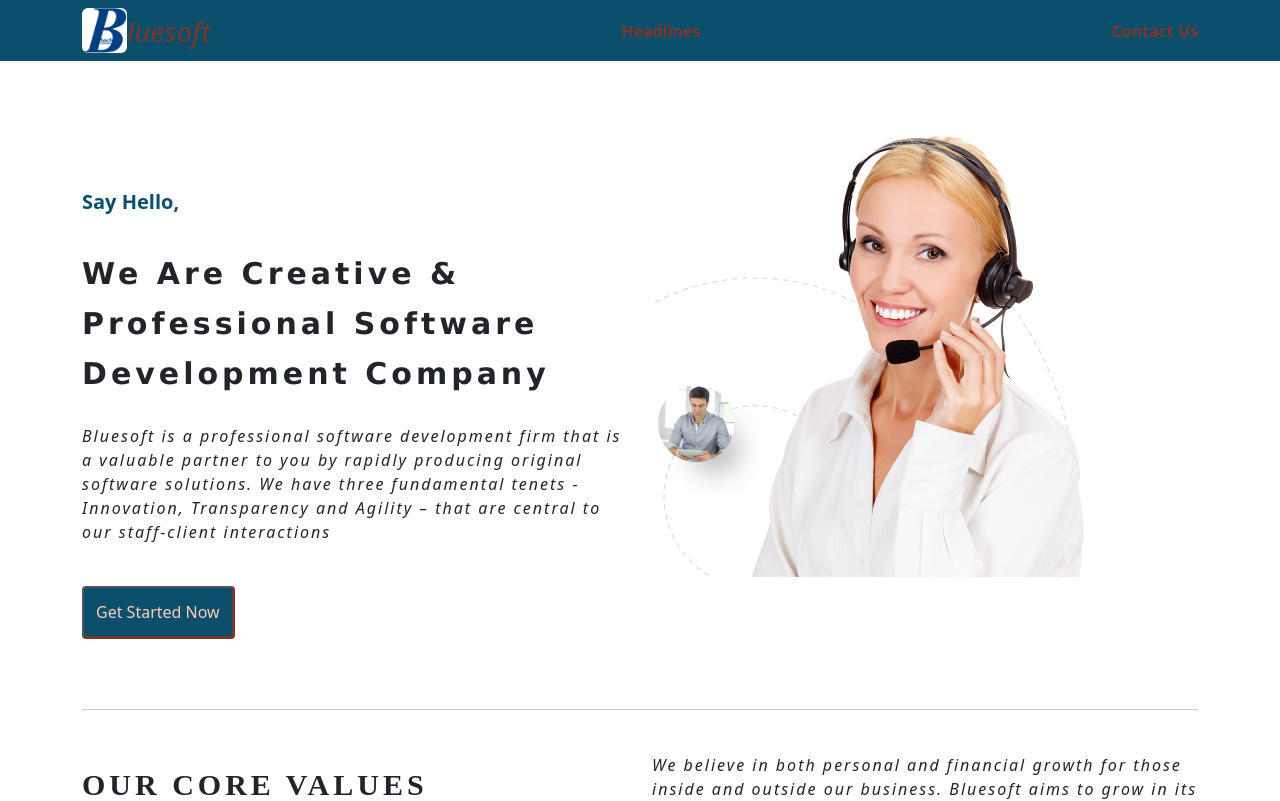
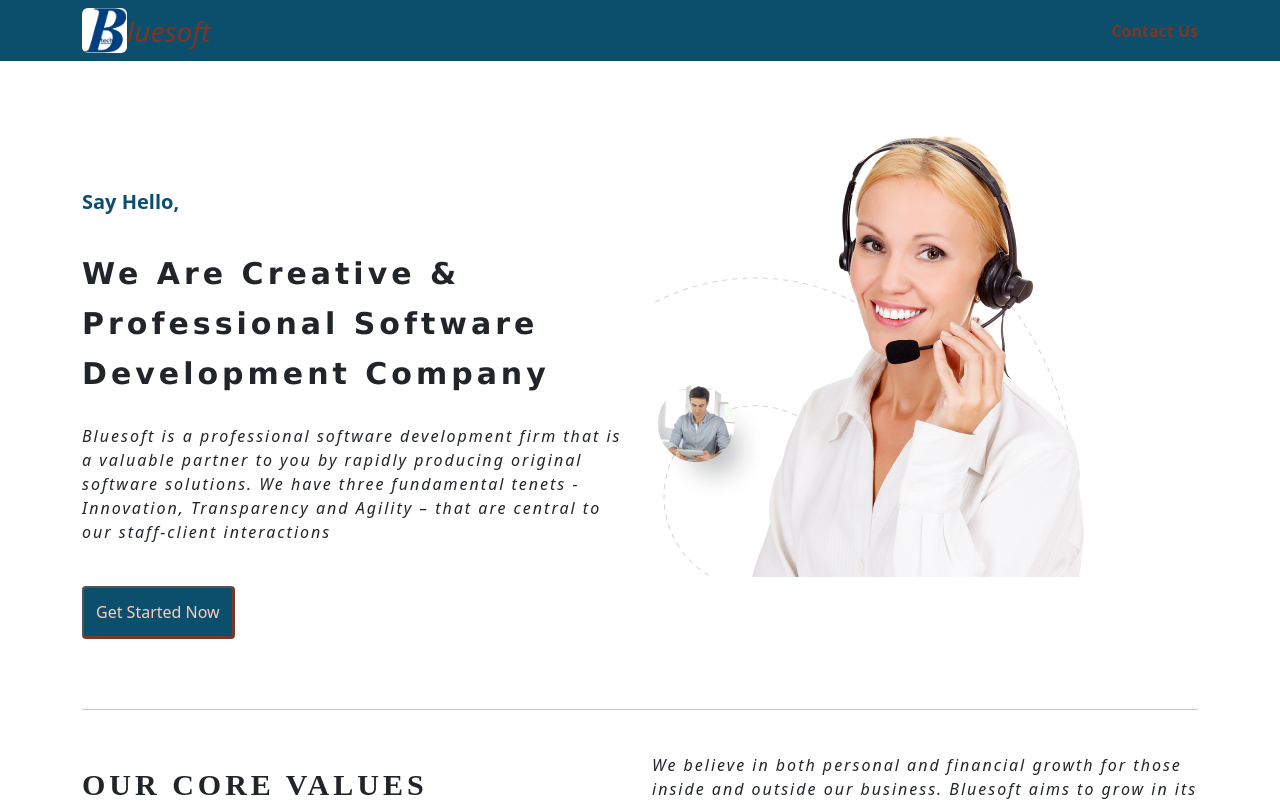
Before and after one commit to Daniel9756/blusoft, a React (Create React App) app: page / in a window 1280 px wide. Shown: the top 801 px of the page. Built offline with nearby package versions, Linux system fonts and the light colour scheme; no server answers.

Commit message:
after deploy

```diff
--- a/src/components/Header.tsx
+++ b/src/components/Header.tsx
@@ -15,7 +15,7 @@ const Header = () => {
                     <em>luesoft</em>
                 </Link>
 
-                    <Link to="/headline" style={{ fontWeight: "bold", color: "#7c3626", textDecoration:"none" }}>Headlines</Link>
+                    {/* <Link to="/headline" style={{ fontWeight: "bold", color: "#7c3626", textDecoration:"none" }}>Headlines</Link> */}
 
 
                     <Link to="/contact" style={{ fontWeight: "bold", color: "#7c3626", textDecoration:"none" }}>Contact Us</Link>
```
